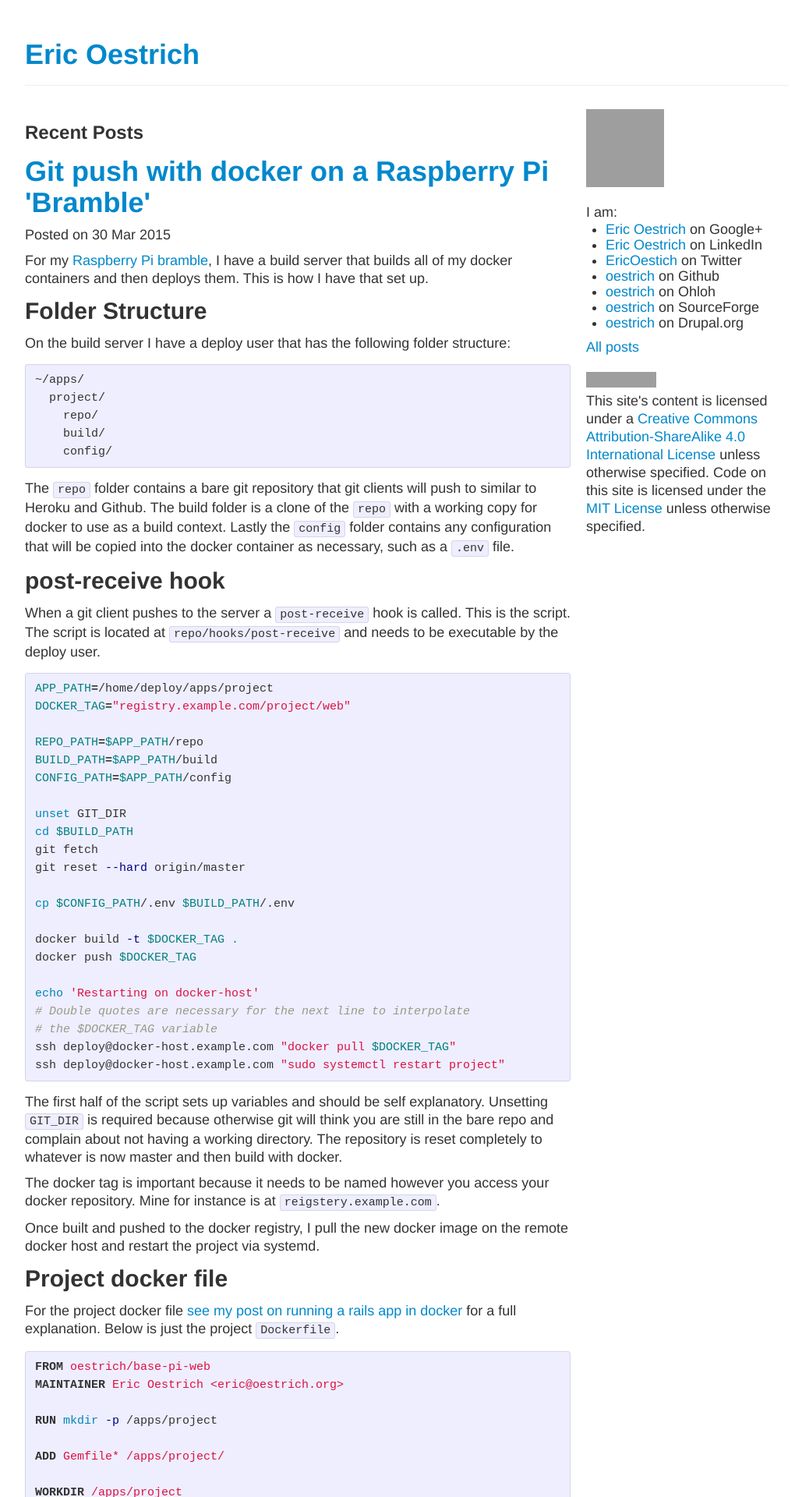
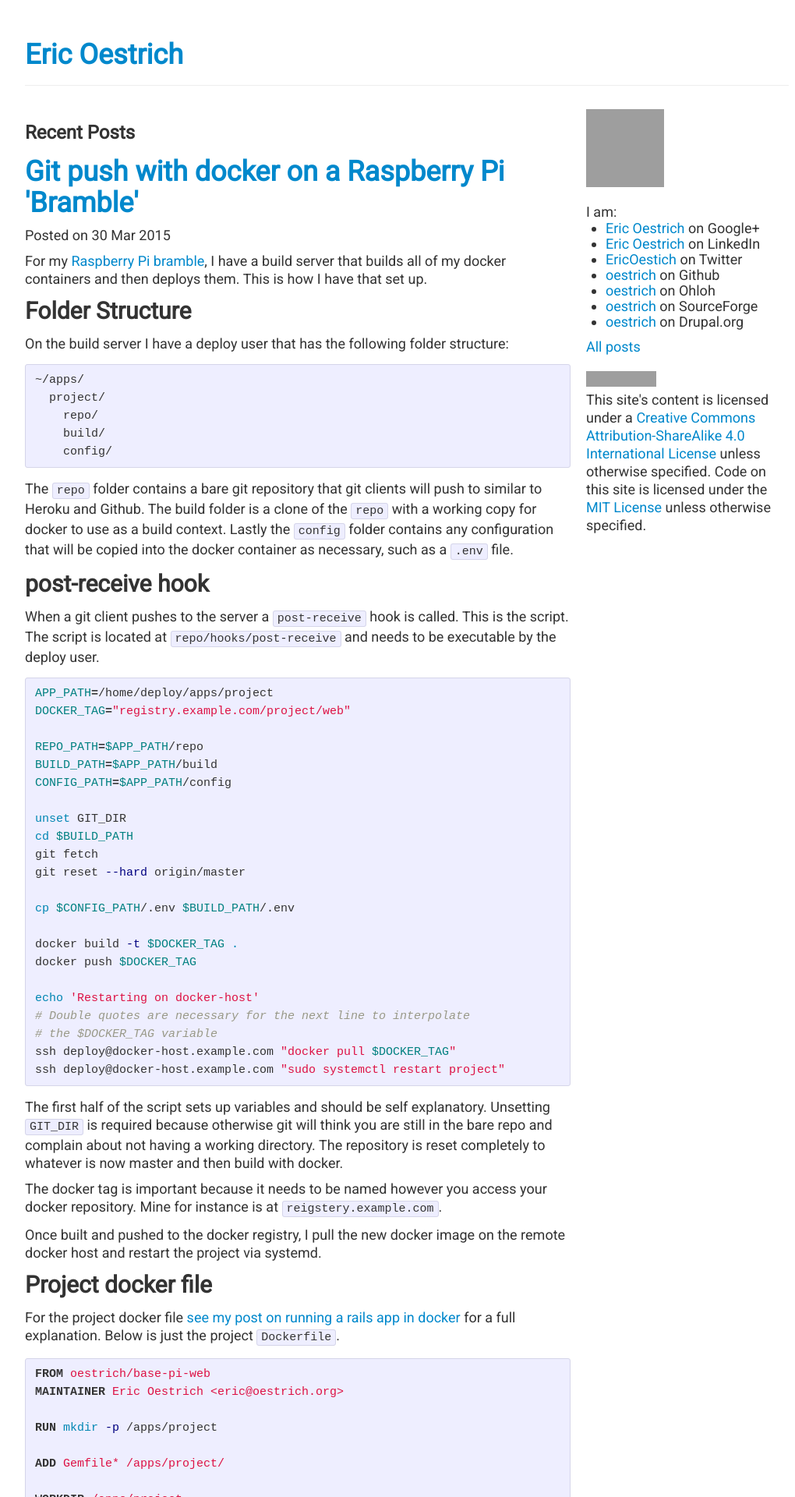
Before and after one commit to oestrich/blog.oestrich.org, a Jekyll site: the page built from index.html, in a window 1280 px wide. Shown: the top 1920 px of the page at 78% size, without its empty margins (118-1138 px from the left). Built offline with Jekyll 4.4.1, drawn with Linux system fonts in a browser that asks for light colours; Markdown is read by kramdown in place of the engine named in the settings; the list of posts is cut into pages by our own code; grey boxes are pictures that could not be loaded.

Commit message:
Change fonts and spacing around

```diff
--- a/_layouts/default.html
+++ b/_layouts/default.html
@@ -45,6 +45,7 @@
     <meta name="twitter:description" content="{{ site.description }}">
     {% endif %}
 
+    <link href='http://fonts.googleapis.com/css?family=Roboto:400' rel='stylesheet' type='text/css'>
     <link rel="stylesheet" href="/css/style.css" />
     <link rel="alternate" type="application/rss+xml" title="Eric's Devblog » Feed" href="http://feeds.feedburner.com/EricsDevblog">
 
--- a/css/style.css
+++ b/css/style.css
@@ -1,6 +1,6 @@
 body {
   margin: 0;
-  font-family: "Helvetica Neue", Helvetica, Arial, sans-serif;
+  font-family: "Roboto", sans-serif;
   font-size: 18px;
   line-height: 23px;
   color: #333333;
```
